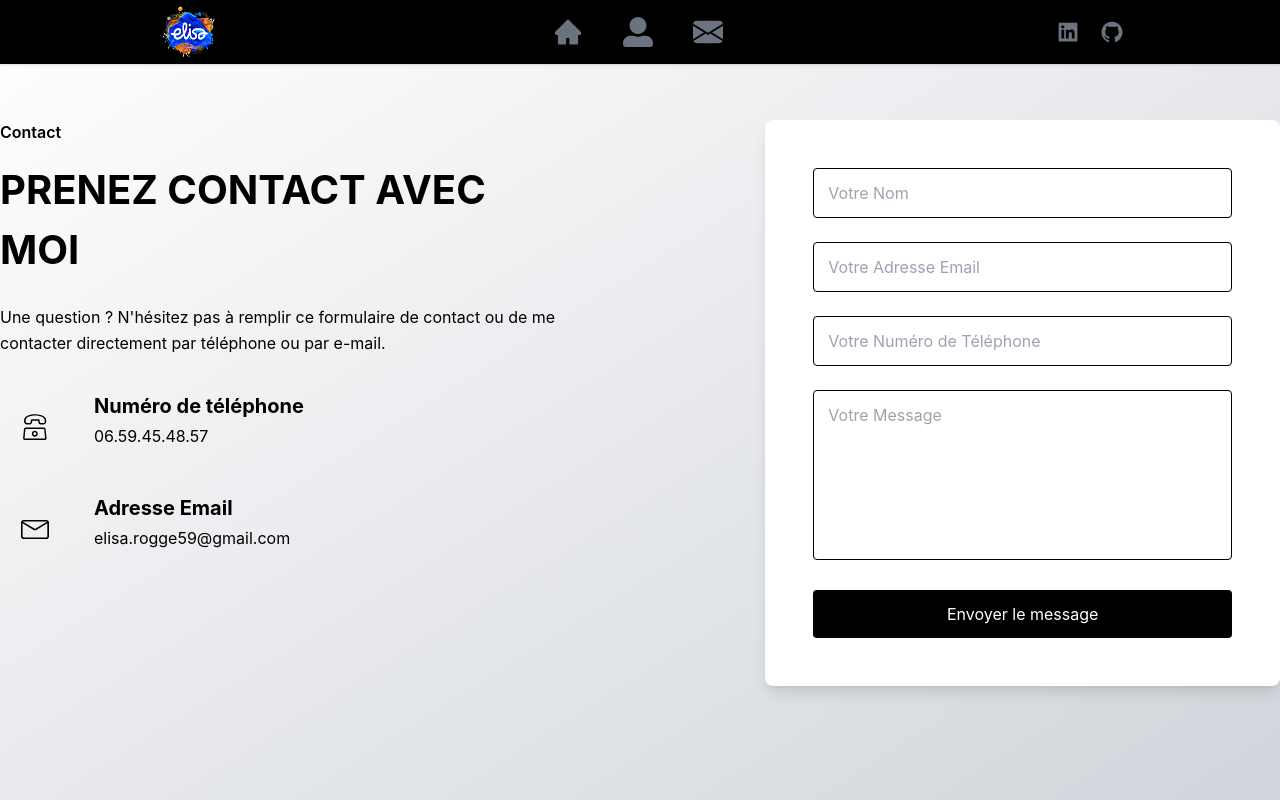
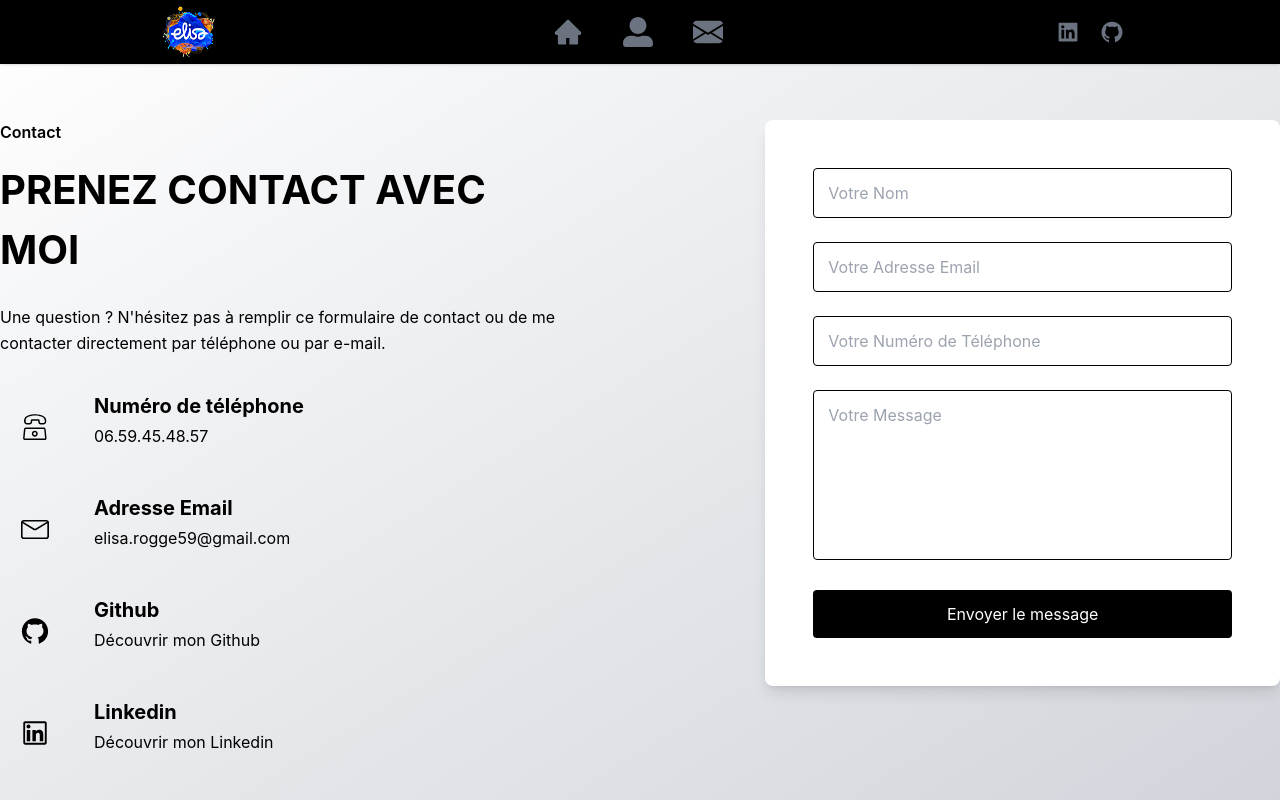
Before and after one commit to ElisaROGGE/Portfolio, a React (Create React App) app: page /contact in a window 1280 px wide. Built offline with nearby package versions, Linux system fonts and the light colour scheme; no server answers; a web font is replaced by a local one.

Commit message:
link social contact

```diff
--- a/src/components/About/Card.js
+++ b/src/components/About/Card.js
@@ -11,13 +11,13 @@ import mongodb from '../../assets/img/mongodb.png'
 export default function Card() {
   return (
     <><div className='text-center ml-10 grid xl:grid-cols-4 xl:grid-rows-2 w-full gap-y-10 xs:flex xs:flex-col xs:items-center xs:ml-0 md:grid-rows-2 md:grid-cols-2'>
-          <div className="container-card bg-transparent cursor-pointer group perspective w-full h-40  mr-8 max-w-sm xs:w-2/4 md:w-3/4  border border-gray-200  rounded-lg shadow-md dark:bg-gray-800 dark:border-gray-700">
+          <div className="container-card bg-transparent cursor-pointer group perspective w-full h-40  mr-8 max-w-sm xs:w-2/4 md:w-3/4 border border-gray-200  rounded-lg shadow-md dark:bg-gray-800 dark:border-gray-700">
           <div className='relative preserve-3d group-hover:my-rotate-y-180 w-full h-full duration-700'>
               <div className=' absolute backface-hidden w-full h-full'>
                 <img className="image-card h-full w-full xs:w-full md:w-full rounded-lg bg-gray-900 shadow-2xl" src={html} alt="html" />
               </div>
               <div className="flex justify-center items-center absolute my-rotate-y-180 backface-hidden w-full h-full bg-gray-900 rounded-lg ">
-                  <h5 className="text-card mb-2 text-xl font-bold tracking-tight text-white dark:text-white ">Structuration de la page ou d'une application, intégration d'HTML dans du JSX </h5>
+                  <h5 className="text-card px-6 text-xl font-bold tracking-tight text-white dark:text-white ">Structuration de la page ou d'une application, intégration d'HTML dans du JSX </h5>
               </div>
             </div>
             <span className='text-2xl font-bold'>HTML</span>
@@ -28,7 +28,7 @@ export default function Card() {
                 <img className="image-card h-full w-full xs:w-full md:w-full rounded-lg bg-gray-900 shadow-2xl" src={css} alt="css" />
               </div>
               <div className="flex justify-center items-center absolute my-rotate-y-180 backface-hidden w-full h-full bg-gray-900 rounded-lg ">
-                  <h5 className="text-card mb-2 text-xl font-bold tracking-tight text-white dark:text-white ">Stylisation de la page, maitrise du display (flex, grid), responsive design</h5>
+                  <h5 className="text-card px-6 mb-2 text-xl font-bold tracking-tight text-white dark:text-white ">Stylisation de la page, maitrise du display (flex, grid), responsive design</h5>
               </div>
             </div>
             <span className='text-2xl font-bold'>CSS</span>
@@ -39,7 +39,7 @@ export default function Card() {
                 <img className="image-card h-full w-full xs:w-full md:w-full rounded-lg bg-gray-900 shadow-2xl" src={javascript} alt="javascript" />
               </div>
               <div className="flex justify-center items-center absolute my-rotate-y-180 backface-hidden w-full h-full bg-gray-900 rounded-lg ">
-                  <h5 className="text-card mb-2 text-xl font-bold tracking-tight text-white dark:text-white ">Création d'évènements avec des algorithmes pour faire des animations</h5>
+                  <h5 className="text-card px-6 mb-2 text-xl font-bold tracking-tight text-white dark:text-white ">Création d'évènements avec des algorithmes pour faire des animations</h5>
               </div>
             </div>
             <span className='text-2xl font-bold'>Javascript</span>
@@ -50,7 +50,7 @@ export default function Card() {
                 <img className="image-card h-full w-full xs:w-full md:w-full rounded-lg bg-gray-900 shadow-2xl" src={react} alt="react" />
               </div>
               <div className="flex justify-center items-center absolute my-rotate-y-180 backface-hidden w-full h-full bg-gray-900 rounded-lg ">
-                  <h5 className="text-card mb-2 text-xl font-bold tracking-tight text-white dark:text-white ">Manipulation de composants, utilisation de react redux toolkit et redux persist pour un ajout de panier.</h5>
+                  <h5 className="text-card px-6 mb-2 text-xl font-bold tracking-tight text-white dark:text-white ">Manipulation de composants, utilisation de react redux toolkit et redux persist pour un ajout de panier.</h5>
               </div>
             </div>
             <span className='text-2xl font-bold'>ReactJS</span>
@@ -61,7 +61,7 @@ export default function Card() {
                 <img className="image-card h-full w-full xs:w-full md:w-full rounded-lg bg-gray-900 shadow-2xl" src={php} alt="php" />
               </div>
               <div className="flex justify-center items-center absolute my-rotate-y-180 backface-hidden w-full h-full bg-gray-900 rounded-lg ">
-                  <h5 className="text-card mb-2 text-xl font-bold tracking-tight text-white dark:text-white ">Relation de la base de données avec MySQL, sécurité sur des données entrées en formulaire avec des regex</h5>
+                  <h5 className="text-card px-6 mb-2 text-xl font-bold tracking-tight text-white dark:text-white ">Relation de la base de données avec MySQL, sécurité sur des données entrées en formulaire avec des regex</h5>
               </div>
             </div>
             <span className='text-2xl font-bold'>PHP</span>
@@ -72,7 +72,7 @@ export default function Card() {
                 <img className="image-card h-full w-full xs:w-full md:w-full rounded-lg bg-gray-900 shadow-2xl" src={mysql} alt="mysql" />
               </div>
               <div className="flex justify-center items-center absolute my-rotate-y-180 backface-hidden w-full h-full bg-gray-900 rounded-lg ">
-                  <h5 className="text-card mb-2 text-xl font-bold tracking-tight text-white dark:text-white ">Traitement de la base de données avec des requêtes SQL en PHP, base de données située sur phpmyadmin</h5>
+                  <h5 className="text-card px-6 mb-2 text-xl font-bold tracking-tight text-white dark:text-white ">Traitement de la base de données avec des requêtes SQL en PHP, base de données située sur phpmyadmin</h5>
               </div>
             </div>
             <span className='text-2xl font-bold'>MySQL</span>
@@ -83,7 +83,7 @@ export default function Card() {
                 <img className="image-card h-full w-full xs:w-full md:w-full rounded-lg bg-gray-900 shadow-2xl" src={nodejs} alt="nodejs" />
               </div>
               <div className="flex justify-center items-center absolute my-rotate-y-180 backface-hidden w-full h-full bg-gray-900 rounded-lg ">
-                  <h5 className="text-card mb-2 text-xl font-bold tracking-tight text-white dark:text-white ">Traitement de la base de données avec des requêtes faites avec mongoose en NoSQL pour la récupération de données</h5>
+                  <h5 className="text-card px-6 mb-2 text-xl font-bold tracking-tight text-white dark:text-white ">Traitement de la base de données avec des requêtes faites avec mongoose en NoSQL pour la récupération de données</h5>
               </div>
             </div>
             <span className='text-2xl font-bold'>NodeJS</span>
@@ -94,7 +94,7 @@ export default function Card() {
               <img className="image-card object-cover h-full w-full xs:w-full md:w-full rounded-lg bg-gray-900 shadow-2xl" src={mongodb} alt="" />
             </div>
             <div className="flex justify-center items-center absolute my-rotate-y-180 backface-hidden w-full h-full bg-gray-900 rounded-lg ">
-                <h5 className="text-card mb-2 text-xl font-bold tracking-tight text-white dark:text-white ">Création d'une base de données en NoSQL avec MongoDB</h5>
+                <h5 className="text-card px-6 mb-2 text-xl font-bold tracking-tight text-white dark:text-white ">Création d'une base de données en NoSQL avec MongoDB</h5>
             </div>
           </div>
           <span className='text-2xl font-bold'>MongoDB</span>
--- a/src/components/Contact/Contact.js
+++ b/src/components/Contact/Contact.js
@@ -1,6 +1,7 @@
 import React, { useRef } from 'react'
 import Navbar from '../Navbar/Navbar'
 import emailjs from '@emailjs/browser'
+import {AiOutlineLinkedin, AiFillGithub} from 'react-icons/ai'
 
 export default function Contact() {
     const refForm = useRef()
@@ -86,6 +87,28 @@ export default function Contact() {
               <p className="text-body-color text-base">elisa.rogge59@gmail.com</p>
             </div>
           </div>
+          <div className="mb-8 flex w-full max-w-[370px]">
+            <div
+              className="bg-primary text-primary mr-6 flex h-[60px] w-full max-w-[60px] items-center justify-center overflow-hidden rounded bg-opacity-5 sm:h-[70px] sm:max-w-[70px]"
+            >
+              <AiFillGithub className='text-3xl'/>
+            </div>
+            <div className="w-full">
+              <h4 className="text-dark mb-1 text-xl font-bold">Github</h4>
+              <a href='https://github.com/ElisaROGGE' target="_blank" className="text-body-color text-base hover:underline" rel="noreferrer">Découvrir mon Github</a>
+            </div>
+          </div>
+          <div className="mb-8 flex w-full max-w-[370px]">
+            <div
+              className="bg-primary text-primary mr-6 flex h-[60px] w-full max-w-[60px] items-center justify-center overflow-hidden rounded bg-opacity-5 sm:h-[70px] sm:max-w-[70px]"
+            >
+              <AiOutlineLinkedin className='text-3xl' />
+            </div>
+            <div className="w-full">
+              <h4 className="text-dark mb-1 text-xl font-bold">Linkedin</h4>
+              <a href='https://www.linkedin.com/in/elisa-rogge-216b77159/' target="_blank" className="text-body-color text-base hover:underline" rel="noreferrer">Découvrir mon Linkedin</a>
+            </div>
+          </div>
         </div>
       </div>
       <div className="w-full px-4 lg:w-1/2 xl:w-5/12">
```
